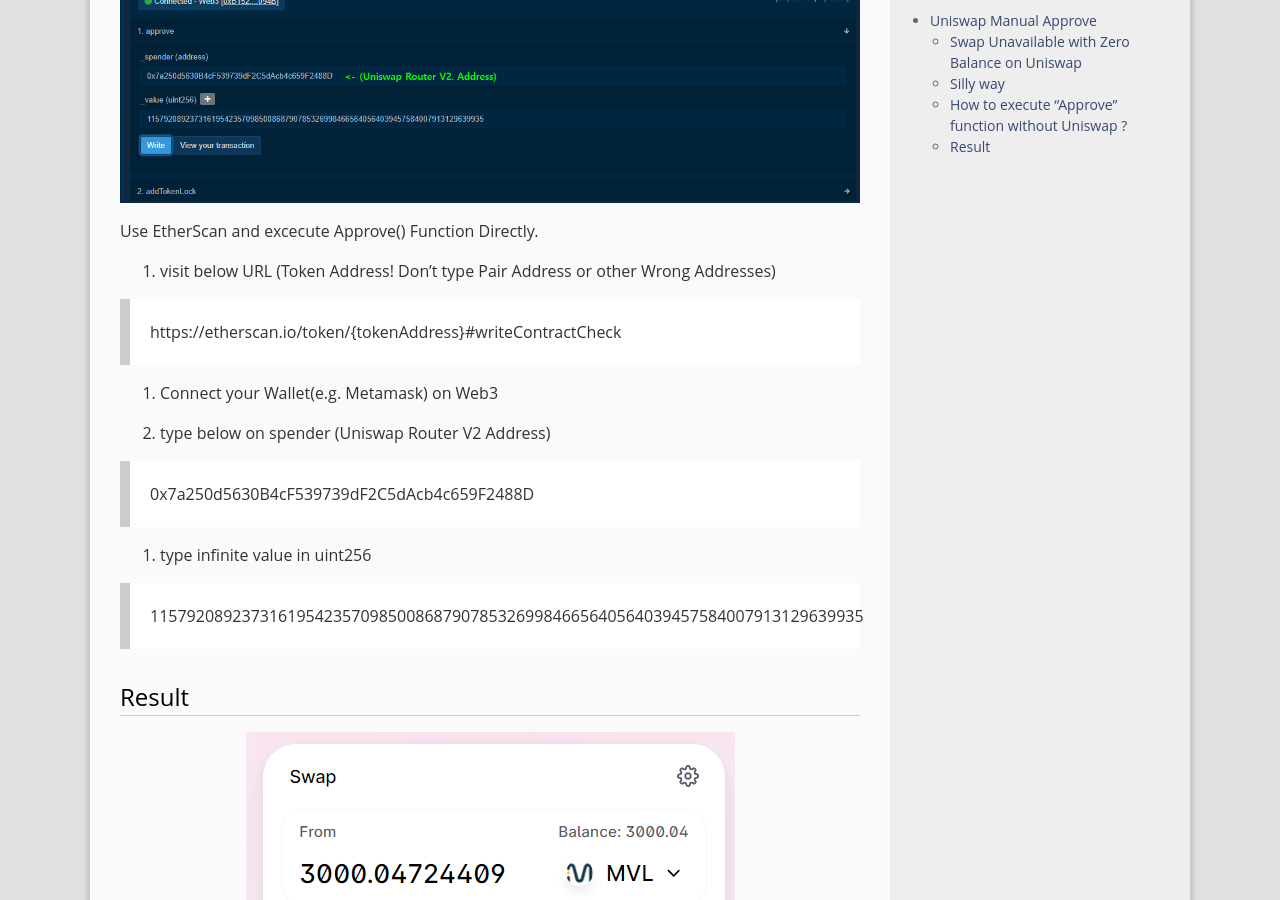
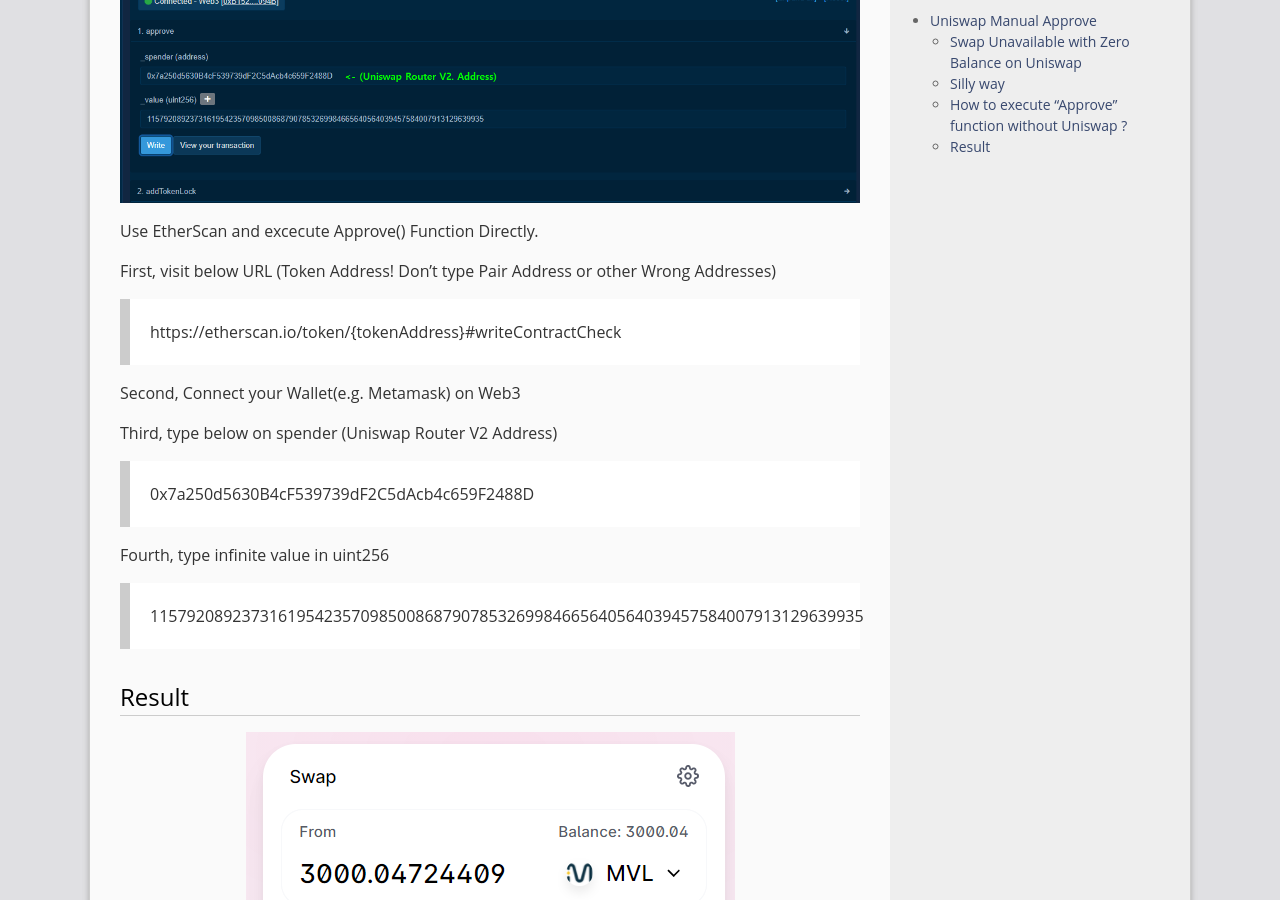
Before and after one commit to gloomydumber/copy, a Jekyll site: the page built from _posts/2021-01-23-uniApprove.md, in a window 1280 px wide and 900 px high, scrolled down 1840 px. Built offline with Jekyll 4.4.1, drawn with Linux system fonts in a browser that asks for light colours; comment, search, counter and statistics services are not loaded.

Commit message:
PostModded

```diff
--- a/_posts/2021-01-23-uniApprove.md
+++ b/_posts/2021-01-23-uniApprove.md
@@ -30,17 +30,17 @@ This way is so bothersome and annoying.
 
 Use EtherScan and excecute Approve() Function Directly.
 
-1. visit below URL (Token Address! Don't type Pair Address or other Wrong Addresses)
+First, visit below URL (Token Address! Don't type Pair Address or other Wrong Addresses)
 
 > https://etherscan.io/token/{tokenAddress}#writeContractCheck
 
-2. Connect your Wallet(e.g. Metamask) on Web3
+Second, Connect your Wallet(e.g. Metamask) on Web3
 
-3. type below on spender (Uniswap Router V2 Address)
+Third, type below on spender (Uniswap Router V2 Address)
 
 > 0x7a250d5630B4cF539739dF2C5dAcb4c659F2488D
 
-4. type infinite value in uint256
+Fourth, type infinite value in uint256
 
 > 115792089237316195423570985008687907853269984665640564039457584007913129639935
 
```
